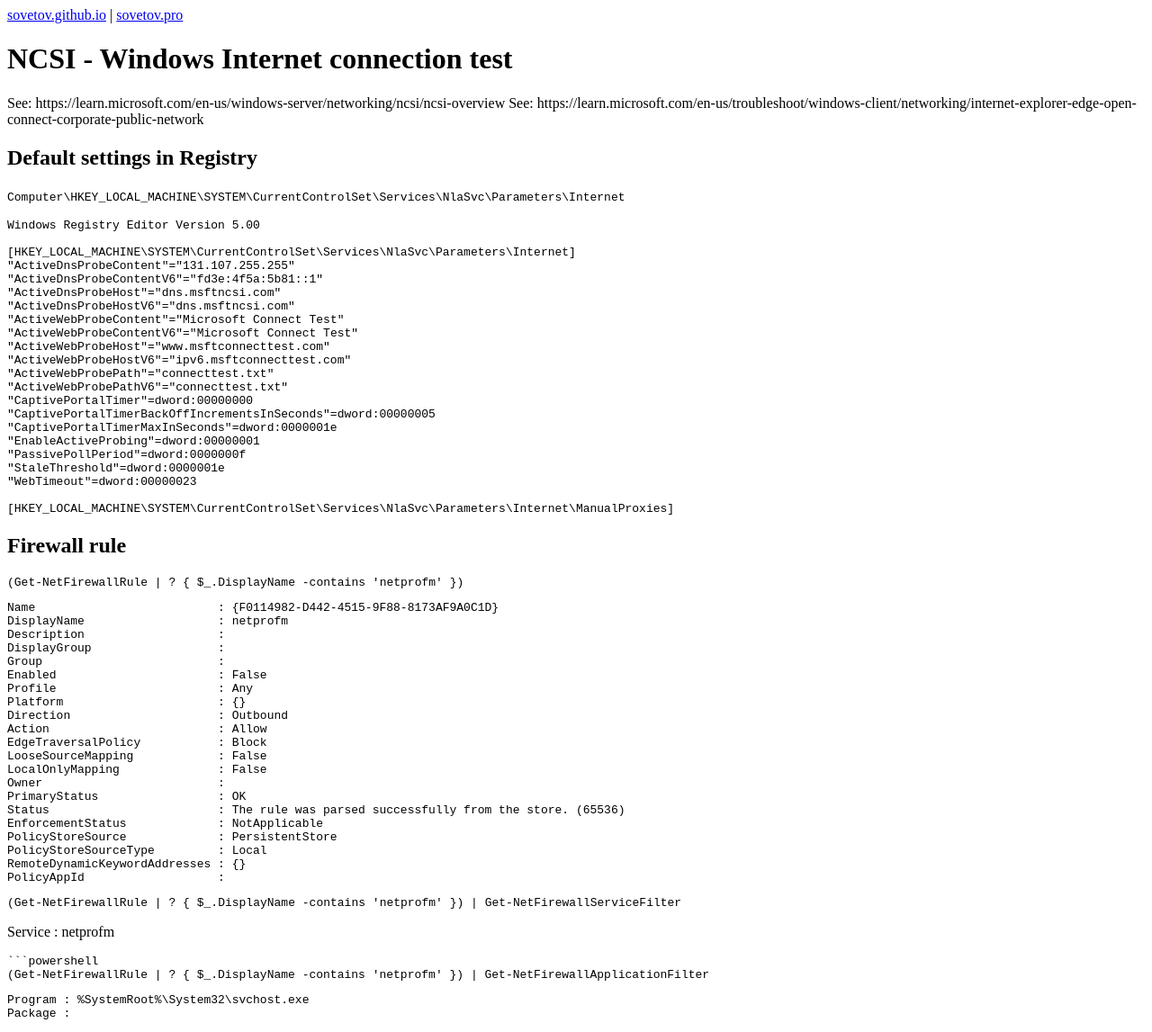
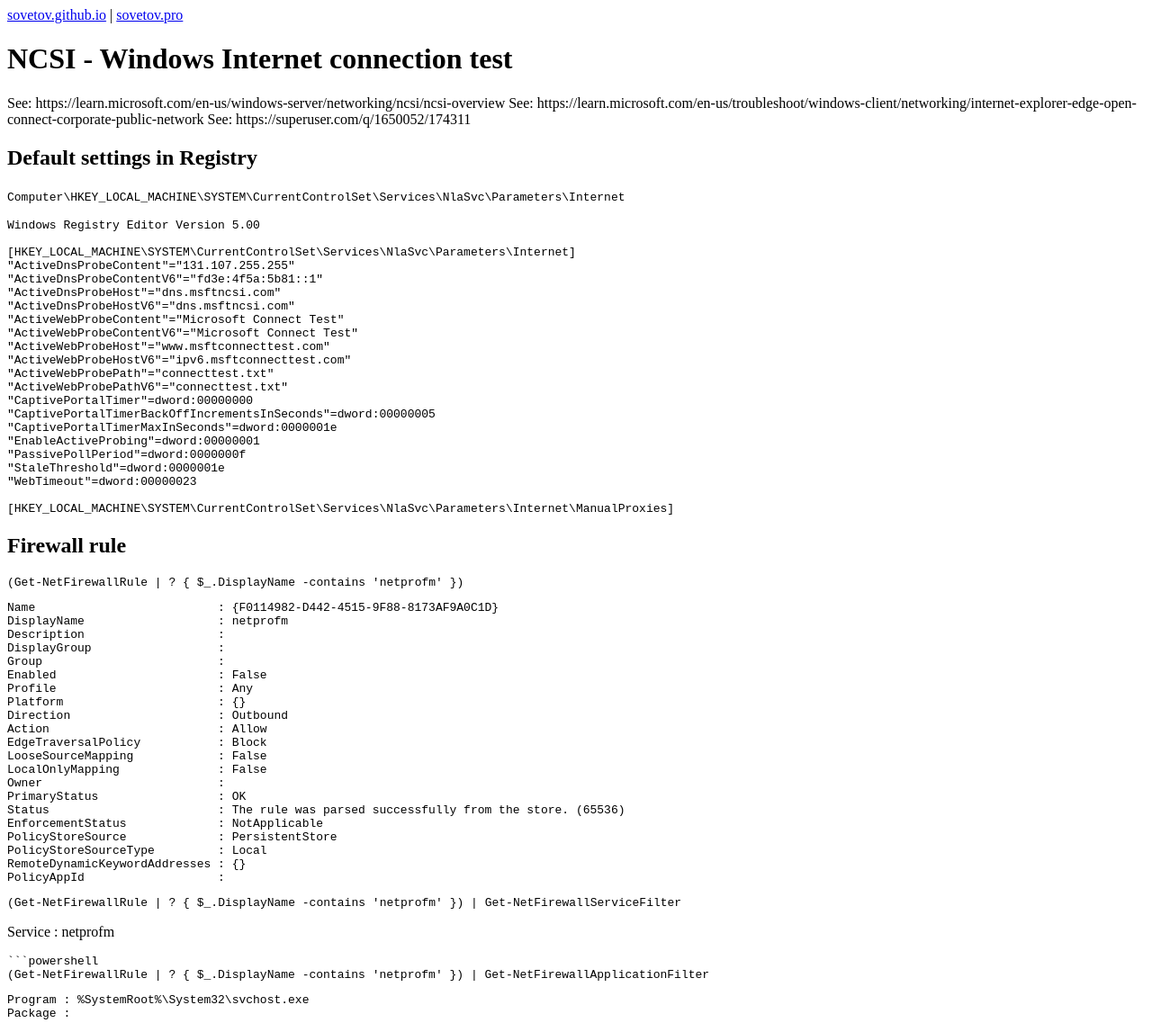
Before and after one commit to sovetov/sovetov.github.io, a Jekyll site: the page built from windows-connect-test.md, in a window 1280 px wide. Shown: the whole page at 90% size. Built offline with Jekyll 4.4.1, drawn with Linux system fonts in a browser that asks for light colours; our own code applies the rules of GitHub Pages for plain Markdown files; some of the changed lines change nothing that is shown.

Commit message:
Link a Stack Overflow question about Windows connect test

```diff
--- a/windows-connect-test.md
+++ b/windows-connect-test.md
@@ -2,6 +2,7 @@
 
 See: https://learn.microsoft.com/en-us/windows-server/networking/ncsi/ncsi-overview
 See: https://learn.microsoft.com/en-us/troubleshoot/windows-client/networking/internet-explorer-edge-open-connect-corporate-public-network
+See: https://superuser.com/q/1650052/174311
 
 ## Default settings in Registry
 
```
